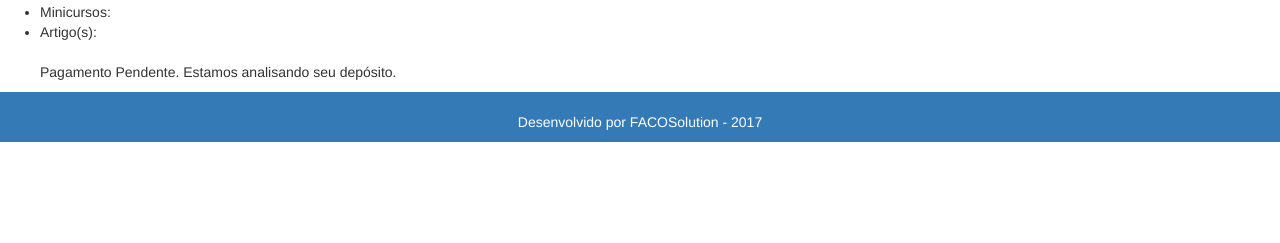
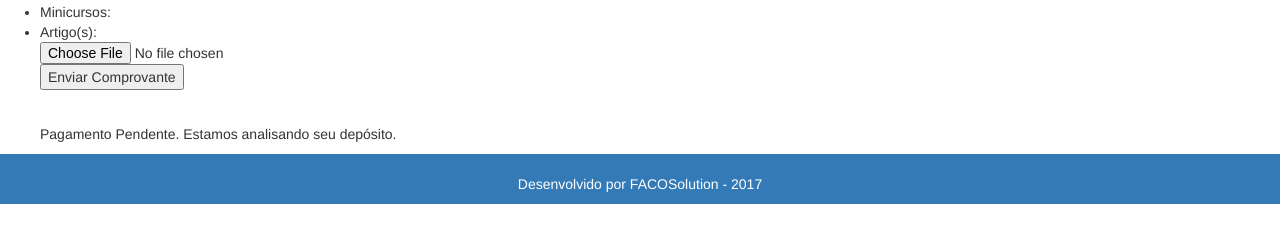
Before and after one commit to FACTOSolution/Site-Quimica, a Django app: template site_functions/templates/site_functions/user_details.html in a window 1280 px wide. Shown: the part 409-652 px from the top of the page. Run offline with Django 3.2, Linux system fonts and the light colour scheme; the template is opened without the code that fills it, so the values that code supplies are empty; some libraries are stand-ins or nearby versions.

Commit message:
some alterations on user_details page

```diff
--- a/site_functions/templates/site_functions/user_details.html
+++ b/site_functions/templates/site_functions/user_details.html
@@ -28,6 +28,12 @@
             {% endfor %}
             </ol>
 
+            <form action="{% url 'upload_receipt' %}" method="post">
+              {% csrf_token %}
+              <input type="file" name="document">
+              <button type="submit">Enviar Comprovante</button>
+            </form>
+
             {% if user.have_article %}
                 <a href="{% url 'upload_article' %}">Enviar Trabalho</a>
             {% endif %}
```
